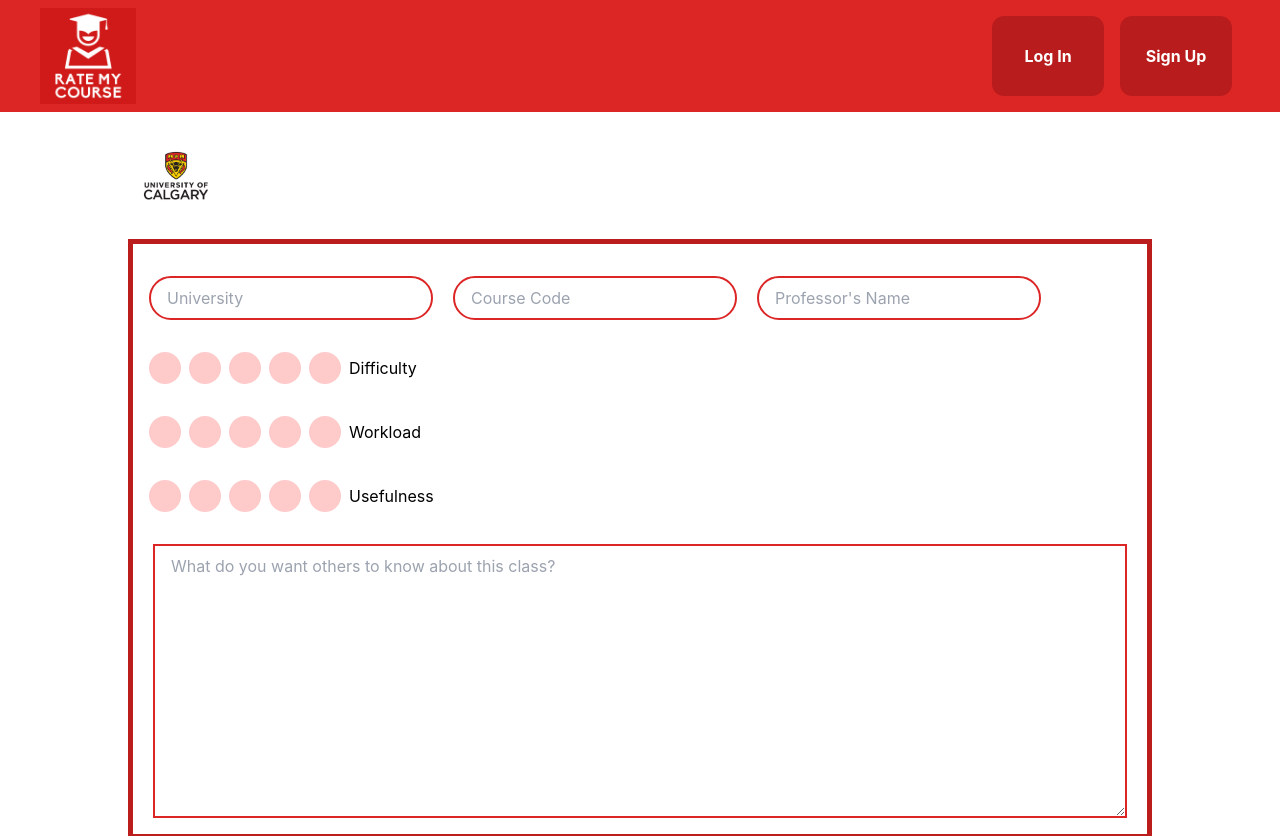
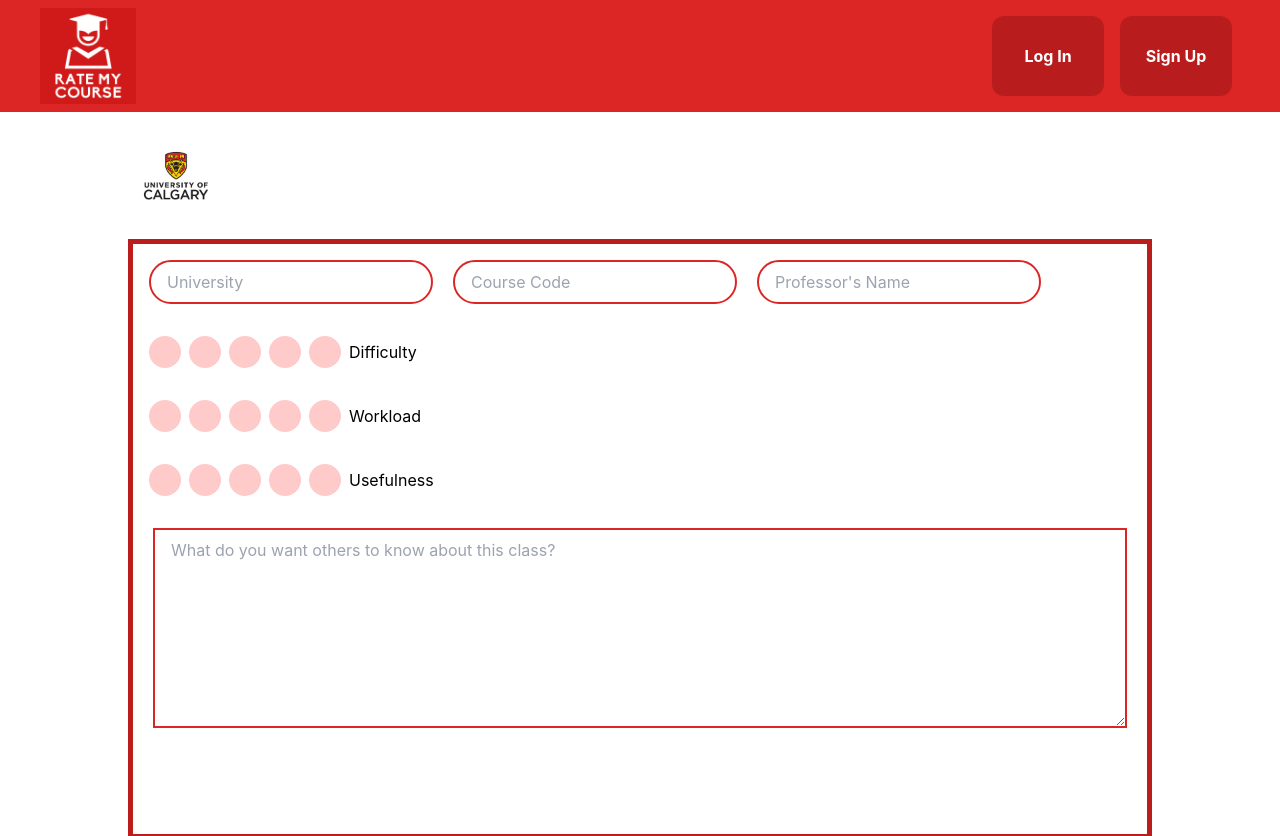
Before and after one commit to mrmallam/Rate_My_Course, a React (Create React App) app in the folder Frontend/rate_my_course/: page /review in a window 1280 px wide. Shown: the top 836 px of the page. Built offline with nearby package versions, Linux system fonts and the light colour scheme; no server answers.

Commit message:
errir messages align with fields

```diff
--- a/Frontend/rate_my_course/src/pages/ReviewPage.js
+++ b/Frontend/rate_my_course/src/pages/ReviewPage.js
@@ -116,8 +116,8 @@ function Reviews() {
             </div>
             <div className="review-container">
             <div className='form-container'>
-                <div className='ml-4 mr-4'>
-                    <div className='flex flex-col items-center md:items-start py-2'>
+                <div className='flex flex-row ml-4 mr-4'>
+                    {/* <div className='flex flex-col items-center md:items-start py-2'>
                         {errorMessages.university && <div className="text-red-500">{errorMessages.university}</div>}
                         {errorMessages.courseCode && <div className="text-red-500">{errorMessages.courseCode}</div>}
                         {errorMessages.comments && <div className="text-red-500">{errorMessages.comments}</div>}
@@ -125,7 +125,9 @@ function Reviews() {
                         {errorMessages.difficulty && <div className="text-red-500">{errorMessages.difficulty}</div>}
                         {errorMessages.workload && <div className="text-red-500">{errorMessages.workload}</div>}
                         {errorMessages.usefulness && <div className="text-red-500">{errorMessages.usefulness}</div>}
-                    </div>
+                    </div> */}
+
+                    <div className='flex flex-col'>
                       <input
                           type="text"
                           value={university_name}
@@ -133,6 +135,11 @@ function Reviews() {
                           className="form-input rounded-full py-2 px-4 border-2 border-red-600 my-4 mr-5 w-full md:w-min"
                           placeholder="University"
                       />
+                      <label className="text-red-500 flex justify-center">{errorMessages.university}</label>
+
+                    </div>
+
+                    <div className='flex flex-col'>
                       <input
                           type="text"
                           value={courseName}
@@ -140,6 +147,10 @@ function Reviews() {
                           className="form-input rounded-full py-2 px-4 border-2 border-red-600 my-4 mr-5 w-full md:w-min"
                           placeholder="Course Code"
                       />
+                      <label className="text-red-500 flex justify-center">{errorMessages.courseCode}</label>
+                    </div>
+
+                    <div className='flex flex-col'>
                       <input
                           type="text"
                           value={professor}
@@ -147,22 +158,37 @@ function Reviews() {
                           className="form-input rounded-full py-2 px-4 border-2 border-red-600 my-4 mr-5 w-full md:w-min"
                           placeholder="Professor's Name"
                       />
+                       <label className="text-red-500 flex justify-center">{errorMessages.professor}</label>
+
+                    </div>
+
                 </div>
                 <div className='my-4 pl-4'>
                     <RatingSet label='Difficulty' rating={difficulty} setRating={setDifficulty} />
+                    <label className="text-red-500">{errorMessages.difficulty}</label>
                 </div>
                 <div className='my-4 pl-4'>
                     <RatingSet label='Workload' rating={workload} setRating={setWorkload} />
+                    <label className="text-red-500">{errorMessages.workload}</label>
+
                 </div>
                 <div className='my-4 pl-4'>
                     <RatingSet label='Usefulness' rating={usefulness} setRating={setUsefulness} />
+                    <label className="text-red-500">{errorMessages.usefulness}</label>
+
                 </div>
+
+                <div className='flex flex-col'>
+                  {errorMessages.comments && <label className="text-red-500 w-full flex justify-center">{errorMessages.comments}</label>}
                   <textarea
                           value={comments}
                           onChange={(e) => setComments(e.target.value)}
                           className='form-input flex-grow py-2 px-4 border-2 border-red-600 my-4 mx-5 sm:min-h-[200px]'
                           placeholder='What do you want others to know about this class?'
                   ></textarea>
+                </div>
+
+
                 </div>
             </div>
             <div className='buttons-container'>
```
Lines whose indentation alone changed are shown as unchanged.
